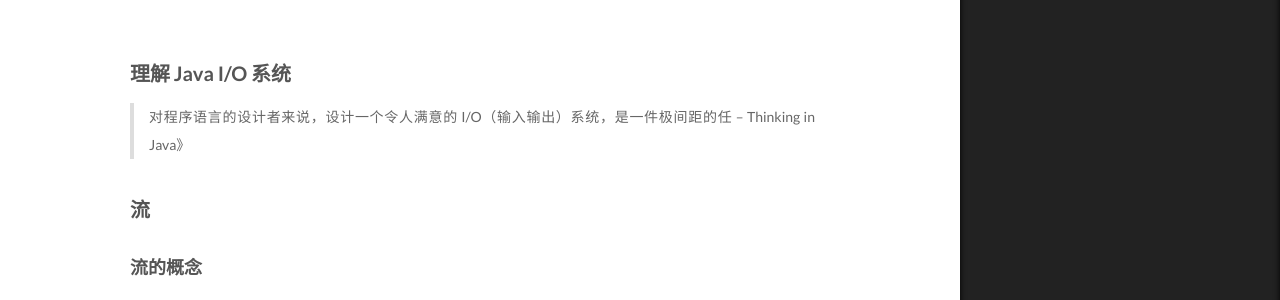
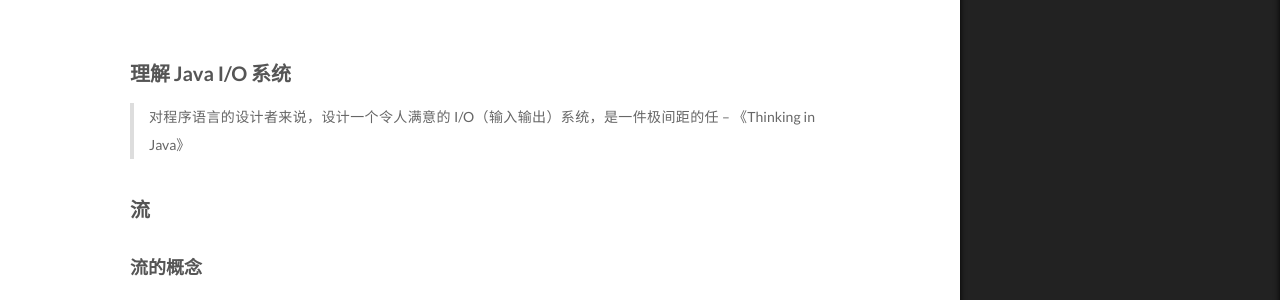
Before and after one commit to liusilong/liusilong.github.io, a Jekyll site: the page built from _posts/java/NIO/2019-10-13-Java IO 体系回顾.md, in a window 1280 px wide. Shown: the part 419-719 px from the top of the page. Built offline with Jekyll 4.4.1, drawn with Linux system fonts in a browser that asks for light colours.

Commit message:
add blog

```diff
--- a/_posts/java/NIO/2019-10-13-Java IO 体系回顾.md
+++ b/_posts/java/NIO/2019-10-13-Java IO 体系回顾.md
@@ -10,7 +10,7 @@ permalink: /:categories/nio
 ## 理解 Java I/O 系统
 
 > 对程序语言的设计者来说，设计一个令人满意的 I/O（输入输出）系统，是一件极间距的任
-> -- Thinking in Java》
+> -- 《Thinking in Java》
 
 
 
```
